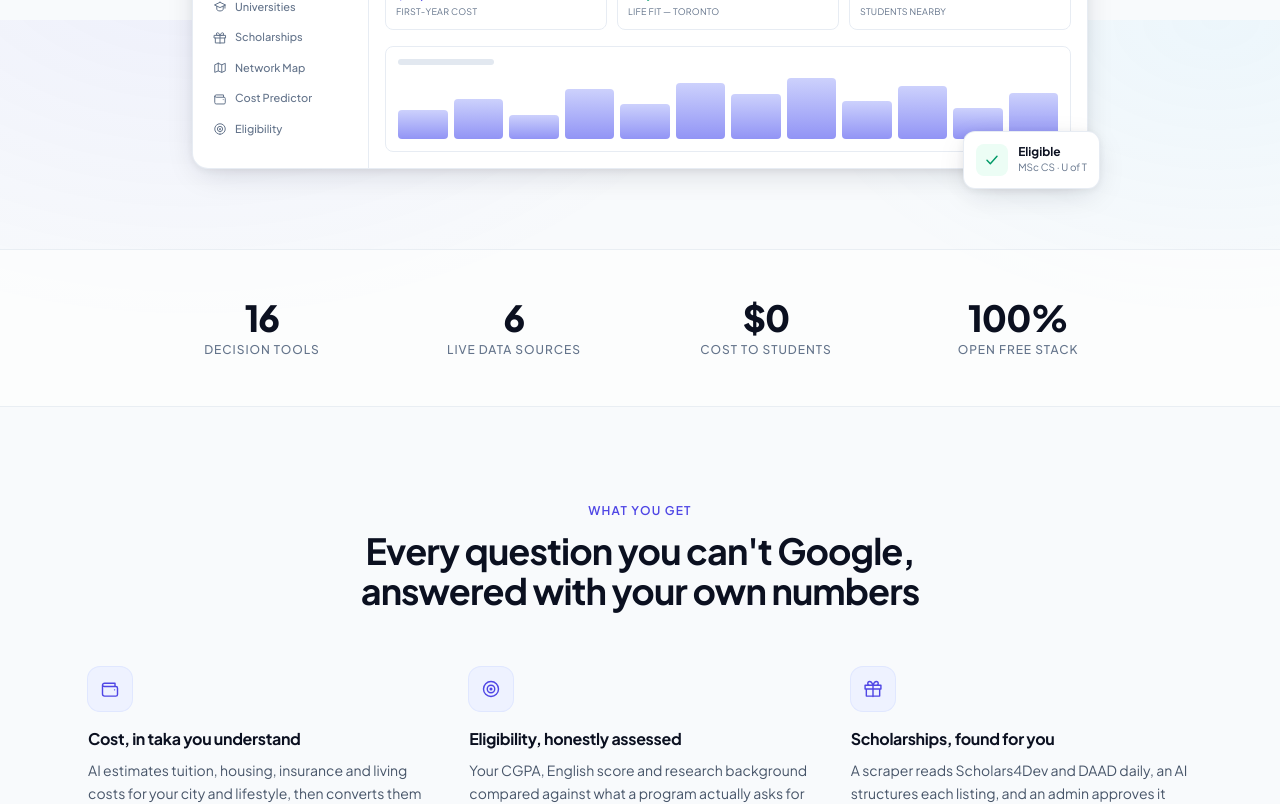
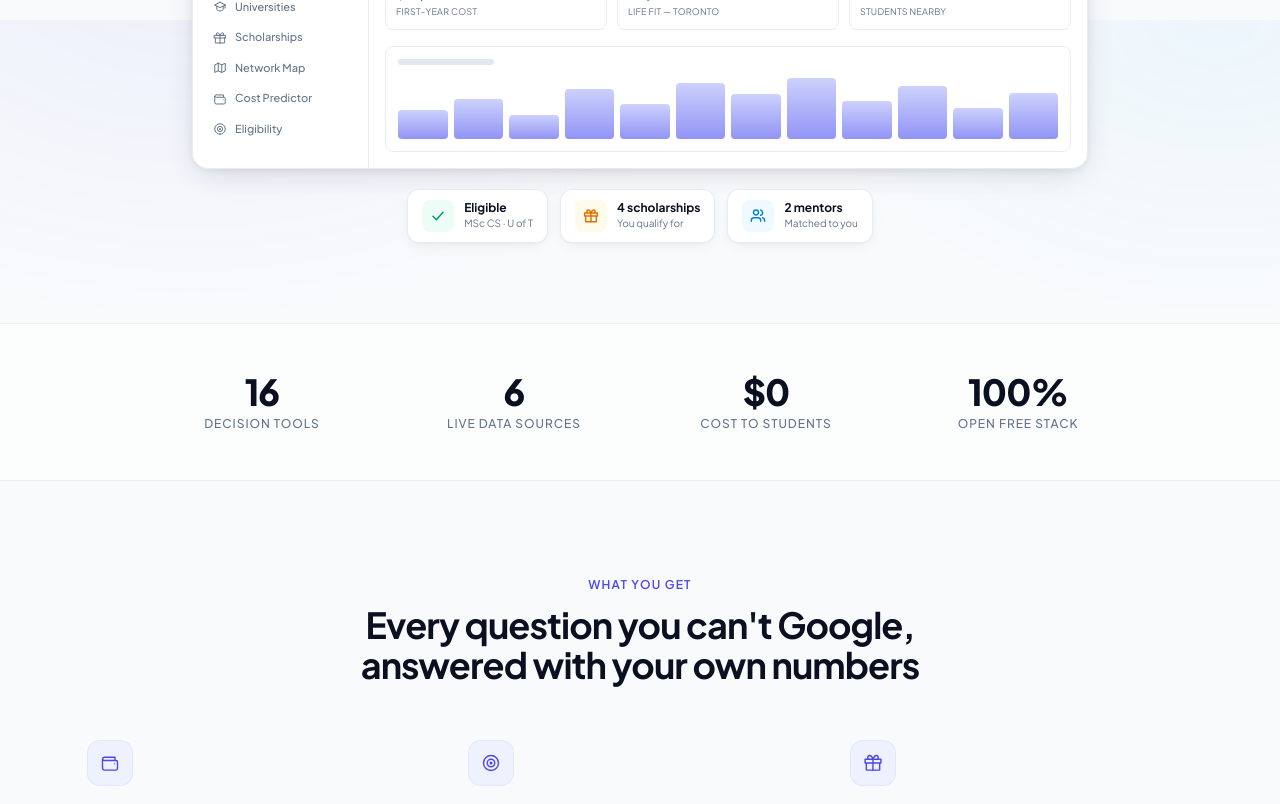
Before and after one commit to aljamiii/GradBridge, a React (Vite) app in the folder client/: page / in a window 1280 px wide. Shown: the part 780-1584 px from the top of the page. Built offline with nearby package versions, Linux system fonts and the light colour scheme; no server answers.

Commit message:
tailwind home

```diff
--- a/client/src/components/AppShell.jsx
+++ b/client/src/components/AppShell.jsx
@@ -141,8 +141,8 @@ function SidebarContent({ user, unread, onNavigate, onLogout }) {
 
   return (
     <div className="flex h-full flex-col">
-      {/* brand */}
-      <Link to="/dashboard" onClick={onNavigate}
+      {/* brand — goes to the public home page, not the dashboard */}
+      <Link to="/" onClick={onNavigate}
         className="flex h-16 shrink-0 items-center gap-2.5 border-b border-slate-200/70 px-5">
         <span className="flex h-9 w-9 items-center justify-center rounded-xl bg-gradient-to-br from-brand-500 to-brand-700 text-white shadow-[var(--shadow-brand)]">
           <Icon name="bridge" className="h-[18px] w-[18px]" strokeWidth={2} />
@@ -296,7 +296,7 @@ function Topbar({ user, unread, onOpenDrawer }) {
       </button>
 
       {/* brand shows on mobile where the sidebar is hidden */}
-      <Link to="/dashboard" className="flex items-center gap-2 lg:hidden">
+      <Link to="/" className="flex items-center gap-2 lg:hidden">
         <span className="flex h-8 w-8 items-center justify-center rounded-lg bg-gradient-to-br from-brand-500 to-brand-700 text-white">
           <Icon name="bridge" className="h-4 w-4" strokeWidth={2} />
         </span>
--- a/client/src/pages/Home.jsx
+++ b/client/src/pages/Home.jsx
@@ -1,4 +1,4 @@
-import { useEffect, useState } from "react";
+import { useState } from "react";
 import { Link } from "react-router-dom";
 import { useAuth } from "../context/AuthContext";
 import Icon from "../components/Icon";
@@ -163,17 +163,27 @@ function ProductPreview() {
         </div>
       </div>
 
-      {/* floating accent card */}
-      <div className="absolute -bottom-5 -right-3 hidden rounded-xl border border-slate-200/80 bg-white p-3 shadow-[var(--shadow-float)] sm:block">
-        <div className="flex items-center gap-2.5">
-          <span className="flex h-8 w-8 items-center justify-center rounded-lg bg-emerald-50 text-emerald-600">
-            <Icon name="check" className="h-4 w-4" strokeWidth={2.2} />
-          </span>
-          <div>
-            <p className="text-xs font-bold text-ink-900">Eligible</p>
-            <p className="text-[10px] text-ink-400">MSc CS · U of T</p>
+      {/* Sample outputs, sitting below the mockup so nothing is covered. */}
+      <div className="mt-5 flex flex-wrap items-center justify-center gap-3">
+        {[
+          { icon: "check", tone: "emerald", title: "Eligible", sub: "MSc CS · U of T" },
+          { icon: "gift", tone: "amber", title: "4 scholarships", sub: "You qualify for" },
+          { icon: "users", tone: "sky", title: "2 mentors", sub: "Matched to you" },
+        ].map((c) => (
+          <div key={c.title}
+            className="flex items-center gap-2.5 rounded-xl border border-slate-200/80 bg-white px-3.5 py-2.5 shadow-[var(--shadow-card)]">
+            <span className={cx("flex h-8 w-8 items-center justify-center rounded-lg",
+              c.tone === "emerald" ? "bg-emerald-50 text-emerald-600"
+                : c.tone === "amber" ? "bg-amber-50 text-amber-600"
+                  : "bg-sky-50 text-sky-600")}>
+              <Icon name={c.icon} className="h-4 w-4" strokeWidth={2.2} />
+            </span>
+            <div className="text-left">
+              <p className="text-xs font-bold text-ink-900">{c.title}</p>
+              <p className="text-[10px] text-ink-400">{c.sub}</p>
+            </div>
           </div>
-        </div>
+        ))}
       </div>
     </div>
   );
@@ -183,15 +193,6 @@ function ProductPreview() {
 
 export default function Home() {
   const { user } = useAuth();
-  const [health, setHealth] = useState(null);
-  const [failed, setFailed] = useState(false);
-
-  useEffect(() => {
-    fetch("/api/health").then((r) => r.json()).then(setHealth).catch(() => setFailed(true));
-  }, []);
-
-  const apiOk = !!health;
-  const dbOk = health?.database === "connected";
 
   return (
     <div className="flex-1">
@@ -347,7 +348,7 @@ export default function Home() {
       {/* ------------------------------------------------------------ footer */}
       <footer className="border-t border-white/5 bg-ink-900 text-slate-400">
         <div className="mx-auto max-w-6xl px-4 py-14 sm:px-6">
-          <div className="grid gap-10 sm:grid-cols-2 lg:grid-cols-4">
+          <div className="grid gap-10 sm:grid-cols-2 lg:grid-cols-3">
             <div className="lg:col-span-2">
               <p className="flex items-center gap-2.5 text-base font-bold text-white">
                 <span className="flex h-8 w-8 items-center justify-center rounded-lg bg-gradient-to-br from-brand-500 to-brand-700 text-white">
@@ -371,25 +372,6 @@ export default function Home() {
               </ul>
             </div>
 
-            <div>
-              <p className="text-xs font-semibold uppercase tracking-[0.08em] text-white">Project</p>
-              <ul className="mt-4 space-y-2.5 text-sm">
-                <li>CSE471 · System Analysis &amp; Design</li>
-                <li>Group 11 · BRAC University</li>
-                <li className="flex items-center gap-3 pt-1">
-                  <span className="flex items-center gap-1.5">
-                    <span className={cx("h-1.5 w-1.5 rounded-full",
-                      apiOk ? "bg-emerald-400" : failed ? "bg-red-400" : "bg-amber-400")} />
-                    API
-                  </span>
-                  <span className="flex items-center gap-1.5">
-                    <span className={cx("h-1.5 w-1.5 rounded-full",
-                      dbOk ? "bg-emerald-400" : failed ? "bg-red-400" : "bg-amber-400")} />
-                    Database
-                  </span>
-                </li>
-              </ul>
-            </div>
           </div>
 
           <div className="mt-12 border-t border-white/10 pt-6 text-xs">
```
